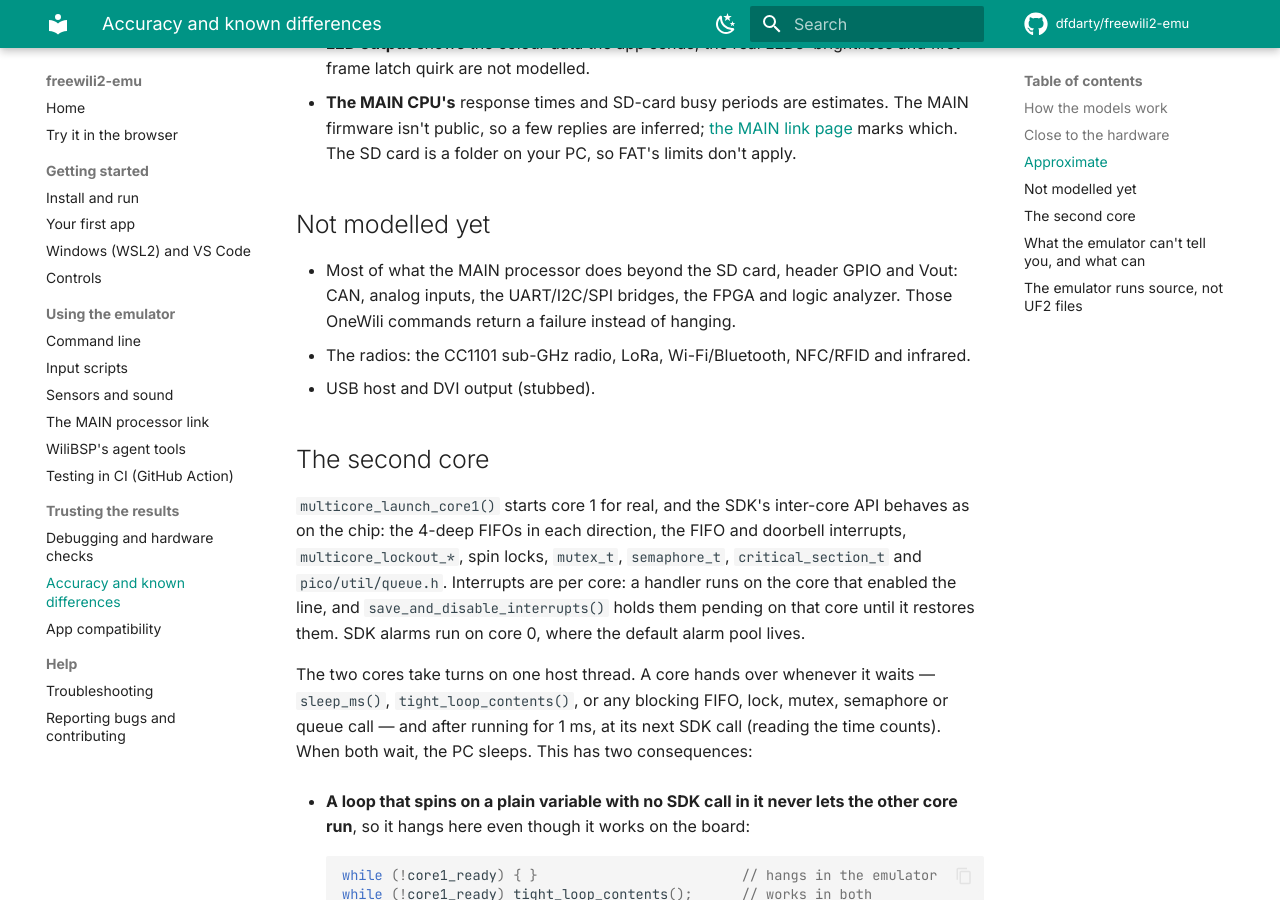
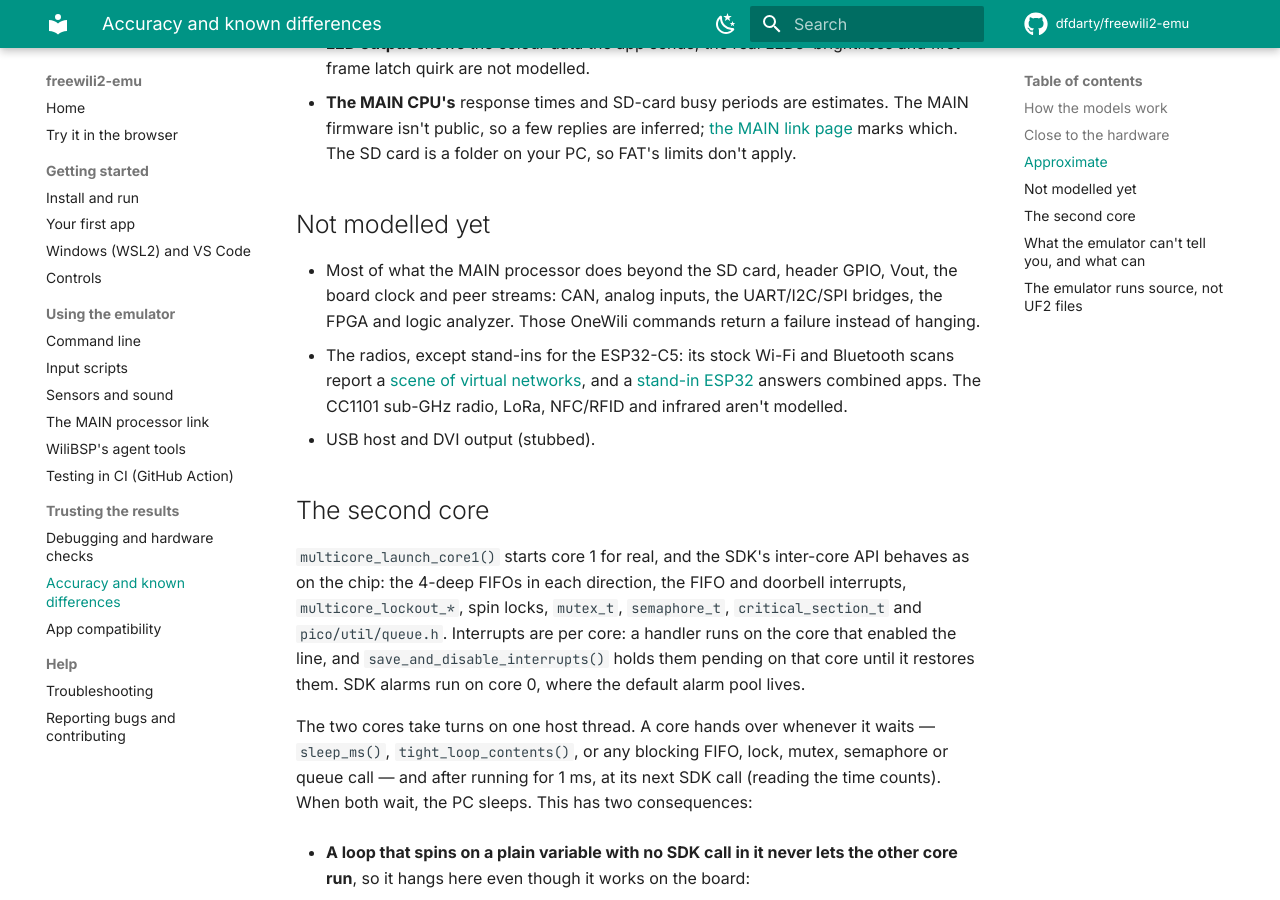
Before and after one commit to dfdarty/freewili2-emu, an MkDocs documentation site: the page built from docs/accuracy.md, in a window 1280 px wide and 900 px high, scrolled down 2430 px. Built offline with MkDocs 1.6.1 and Material for MkDocs 9.7.7, drawn with Linux system fonts in a browser that asks for light colours; comment, search, counter and statistics services are not loaded.

Commit message:
Docs: what isn't modelled, accurately
The README grouped all the radios as stand-ins and left out the MAIN
processor's unmodelled parts; accuracy.md still said Wi-Fi/Bluetooth
weren't modelled at all (they have been, as stand-ins, since 1.2.0).

Co-Authored-By: Claude Opus 5.5 <noreply@anthropic.com>
Claude-Session: https://claude.ai/code/session_011trzLwWpaPA8Ye3xXw5xUM

```diff
--- a/docs/accuracy.md
+++ b/docs/accuracy.md
@@ -77,11 +77,15 @@ attaches a model to each bus, register block or wire protocol:
 
 ## Not modelled yet
 
-- Most of what the MAIN processor does beyond the SD card, header GPIO and
-  Vout: CAN, analog inputs, the UART/I2C/SPI bridges, the FPGA and logic
-  analyzer. Those OneWili commands return a failure instead of hanging.
-- The radios: the CC1101 sub-GHz radio, LoRa, Wi-Fi/Bluetooth, NFC/RFID and
-  infrared.
+- Most of what the MAIN processor does beyond the SD card, header GPIO,
+  Vout, the board clock and peer streams: CAN, analog inputs, the
+  UART/I2C/SPI bridges, the FPGA and logic analyzer. Those OneWili commands
+  return a failure instead of hanging.
+- The radios, except stand-ins for the ESP32-C5: its stock Wi-Fi and
+  Bluetooth scans report a [scene of virtual networks](main-link.md#wi-fi-and-bluetooth-scans),
+  and a [stand-in ESP32](main-link.md#peer-streams-esp32-cm0-pc) answers
+  combined apps. The CC1101 sub-GHz radio, LoRa, NFC/RFID and infrared
+  aren't modelled.
 - USB host and DVI output (stubbed).
 
 ## The second core
```
Also changed, not shown: README.md (+7 -5 lines).
